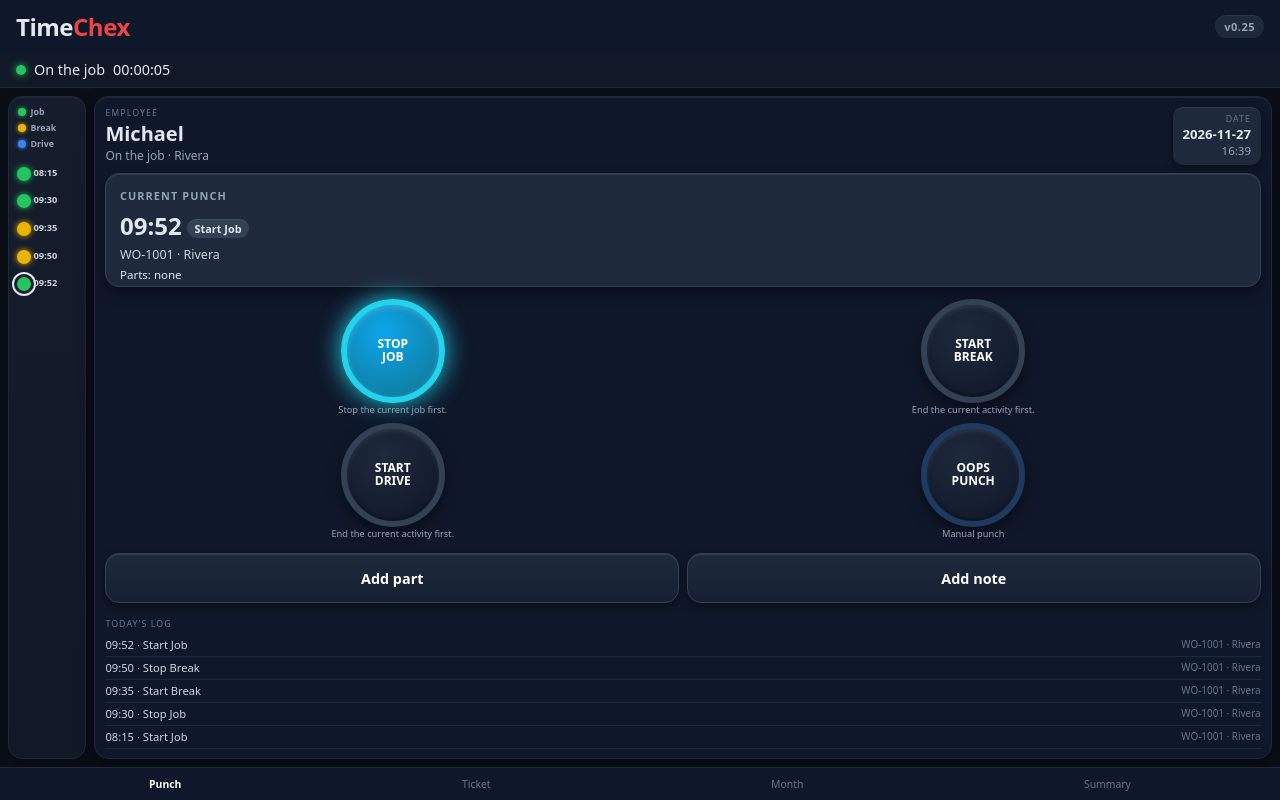
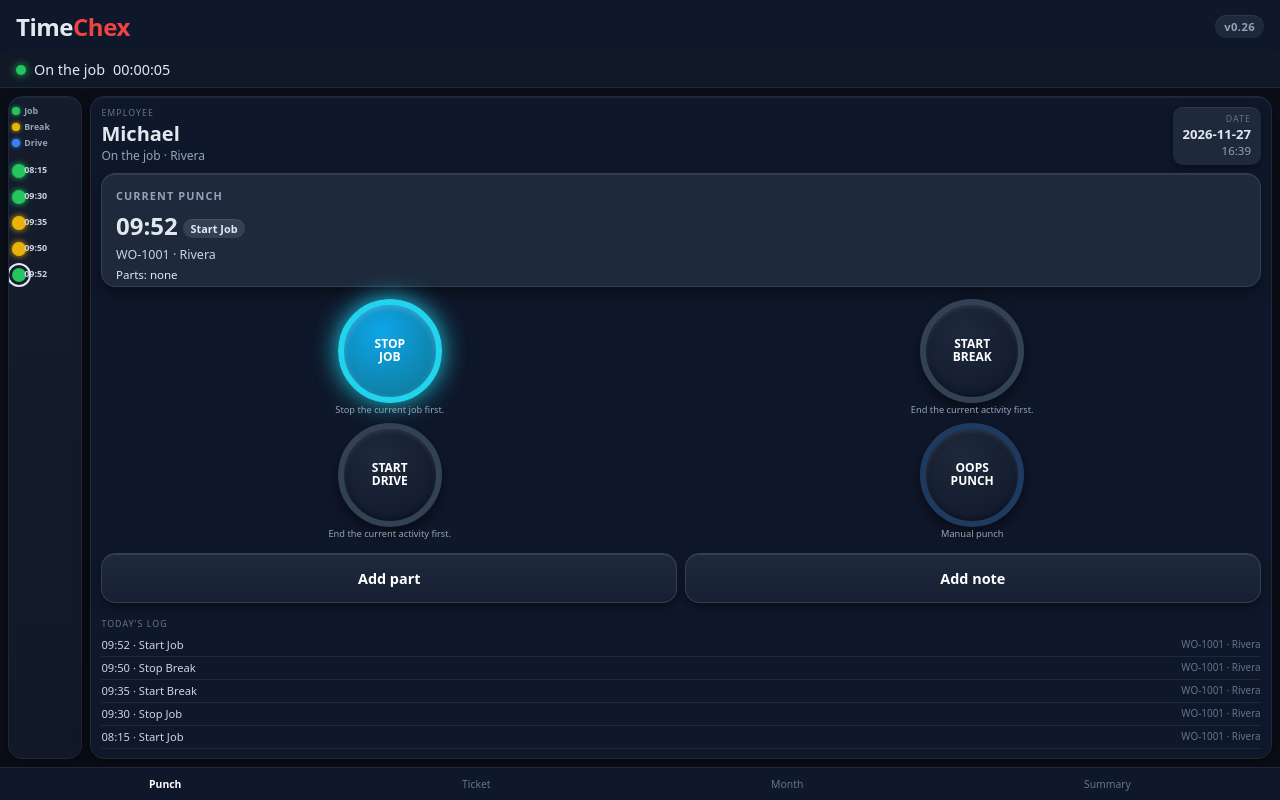
Before and after one commit to chexwave/timechex-clean, a plain HTML site: page index.html in a window 1280 px wide. Drawn offline with Linux system fonts and the light colour scheme.

Commit message:
v0.26 timeline: force stamp stack fully left, tighter gap to dots

```diff
--- a/index.html
+++ b/index.html
@@ -9,7 +9,7 @@
 <body>
   <header>
     <h1>Time<span>Chex</span></h1>
-    <span class="version">v0.25</span>
+    <span class="version">v0.26</span>
   </header>
 
   <div class="status-bar" id="status-bar">
--- a/styles.css
+++ b/styles.css
@@ -85,14 +85,14 @@ main {
   display: none !important;
 }
 .timeline {
-  width: 78px;
+  width: 74px;
   background: linear-gradient(180deg, #151c2c 0%, #111827 100%);
   border-radius: 14px;
   overflow-y: auto;
-  padding: 0.55rem 0.25rem 0.55rem 0.4rem;
+  padding: 0.5rem 0.15rem 0.5rem 0.2rem;
   display: flex;
   flex-direction: column;
-  gap: 0.85rem;
+  gap: 0.75rem;
   align-items: flex-start;
   flex-shrink: 0;
   box-shadow: 0 4px 12px rgba(0,0,0,0.35), inset 0 1px 0 rgba(255,255,255,0.04);
@@ -102,9 +102,9 @@ main {
   display: flex;
   flex-direction: column;
   gap: 0.25rem;
-  margin-bottom: 0.2rem;
+  margin-bottom: 0.15rem;
   width: 100%;
-  padding: 0 0 0 0.15rem;
+  padding: 0;
 }
 .lg {
   font-size: 0.55rem;
@@ -112,7 +112,7 @@ main {
   color: #94a3b8;
   display: flex;
   align-items: center;
-  gap: 0.3rem;
+  gap: 0.25rem;
 }
 .lg::before {
   content: '';
@@ -132,7 +132,7 @@ main {
   position: relative;
   cursor: pointer;
   flex-shrink: 0;
-  margin-left: 2px;
+  margin-left: 0;
   box-shadow: 0 1px 2px rgba(0,0,0,0.4);
 }
 .dot.job { background: #22c55e; box-shadow: 0 0 6px #22c55e; }
@@ -147,9 +147,9 @@ main {
 }
 .dot .time {
   position: absolute;
-  left: 16px;
+  left: 12px;
   top: -1px;
-  font-size: 0.58rem;
+  font-size: 0.56rem;
   font-weight: 600;
   color: #cbd5e1;
   white-space: nowrap;
```
